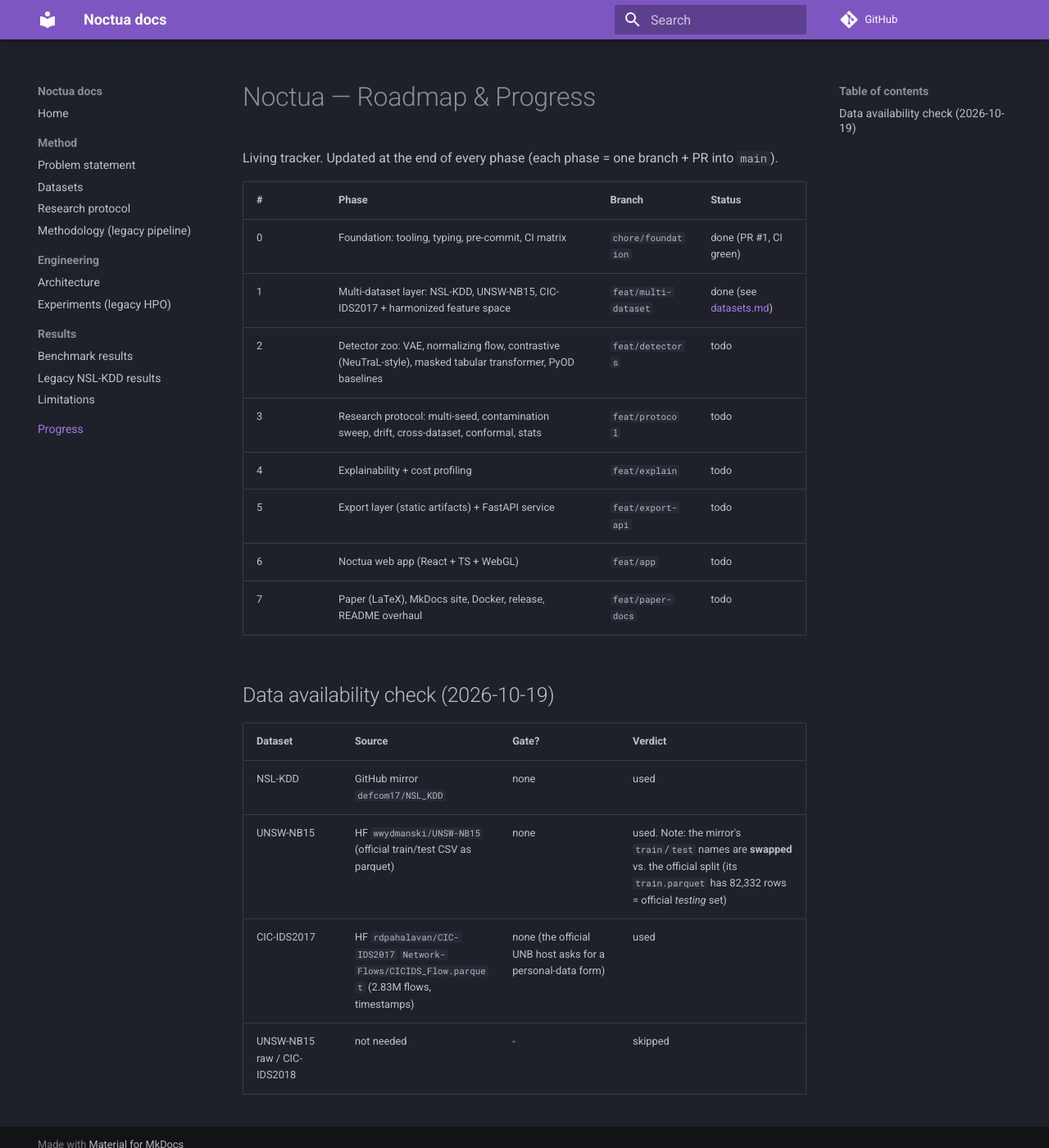
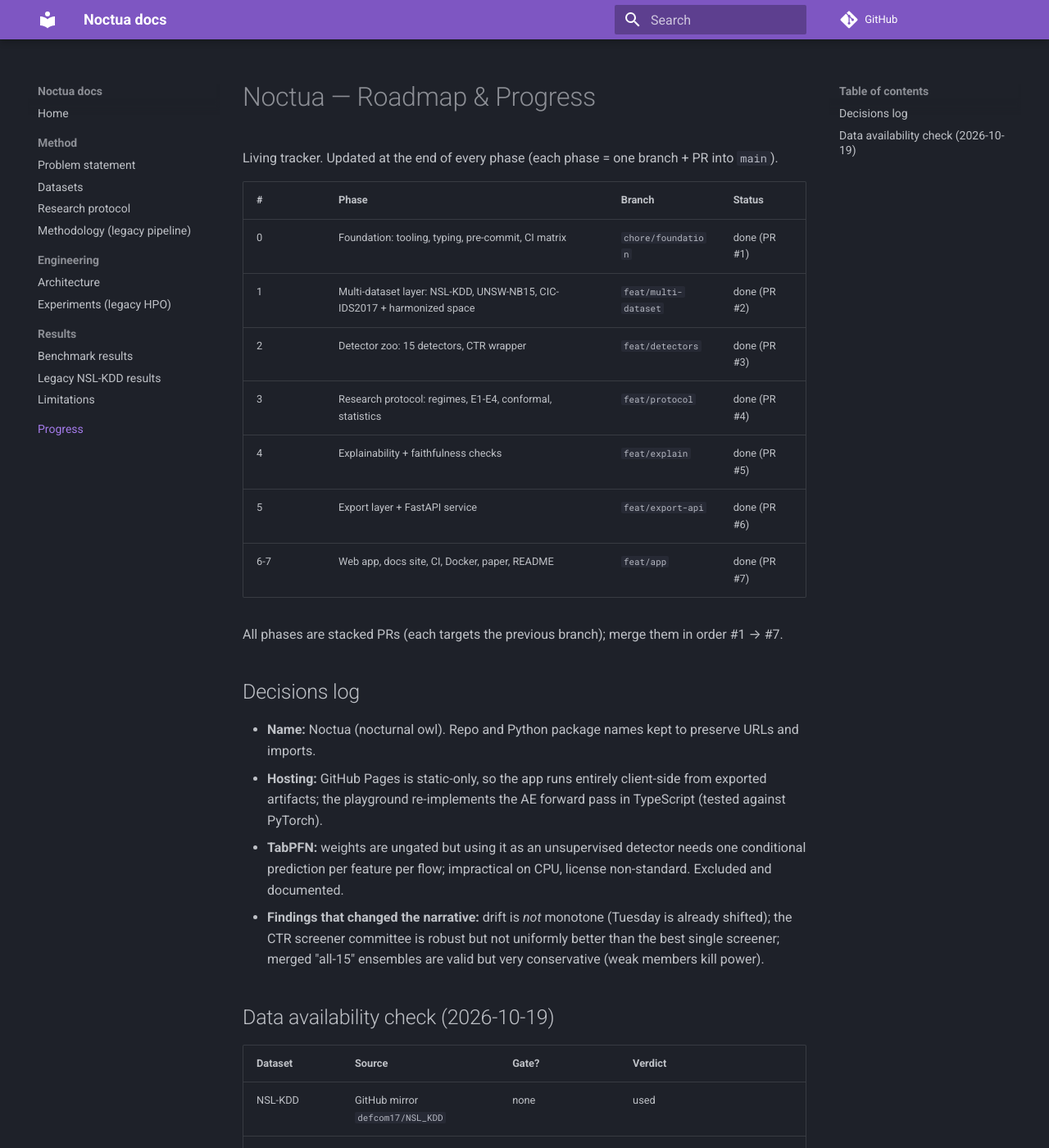
Before and after one commit to fragompul/unsupervised-anomaly-network-intrusion, an MkDocs documentation site: the page built from docs/PROGRESS.md, in a window 1280 px wide and 1400 px high. Shown: the whole window at 82% size. Built offline with MkDocs 1.6.1 and Material for MkDocs 9.7.7, drawn with Linux system fonts in a browser that asks for light colours; comment, search, counter and statistics services are not loaded.

Commit message:
docs: add changelog, finalize progress tracker and decisions log
Co-Authored-By: Claude Sonnet 5.5 <noreply@anthropic.com>

```diff
--- a/docs/PROGRESS.md
+++ b/docs/PROGRESS.md
@@ -4,14 +4,26 @@ Living tracker. Updated at the end of every phase (each phase = one branch + PR
 
 | # | Phase | Branch | Status |
 |---|-------|--------|--------|
-| 0 | Foundation: tooling, typing, pre-commit, CI matrix | `chore/foundation` | done (PR #1, CI green) |
-| 1 | Multi-dataset layer: NSL-KDD, UNSW-NB15, CIC-IDS2017 + harmonized feature space | `feat/multi-dataset` | done (see [datasets.md](datasets.md)) |
-| 2 | Detector zoo: VAE, normalizing flow, contrastive (NeuTraL-style), masked tabular transformer, PyOD baselines | `feat/detectors` | todo |
-| 3 | Research protocol: multi-seed, contamination sweep, drift, cross-dataset, conformal, stats | `feat/protocol` | todo |
-| 4 | Explainability + cost profiling | `feat/explain` | todo |
-| 5 | Export layer (static artifacts) + FastAPI service | `feat/export-api` | todo |
-| 6 | Noctua web app (React + TS + WebGL) | `feat/app` | todo |
-| 7 | Paper (LaTeX), MkDocs site, Docker, release, README overhaul | `feat/paper-docs` | todo |
+| 0 | Foundation: tooling, typing, pre-commit, CI matrix | `chore/foundation` | done (PR #1) |
+| 1 | Multi-dataset layer: NSL-KDD, UNSW-NB15, CIC-IDS2017 + harmonized space | `feat/multi-dataset` | done (PR #2) |
+| 2 | Detector zoo: 15 detectors, CTR wrapper | `feat/detectors` | done (PR #3) |
+| 3 | Research protocol: regimes, E1-E4, conformal, statistics | `feat/protocol` | done (PR #4) |
+| 4 | Explainability + faithfulness checks | `feat/explain` | done (PR #5) |
+| 5 | Export layer + FastAPI service | `feat/export-api` | done (PR #6) |
+| 6-7 | Web app, docs site, CI, Docker, paper, README | `feat/app` | done (PR #7) |
+
+All phases are stacked PRs (each targets the previous branch); merge them in order #1 → #7.
+
+## Decisions log
+
+* **Name:** Noctua (nocturnal owl). Repo and Python package names kept to preserve URLs and imports.
+* **Hosting:** GitHub Pages is static-only, so the app runs entirely client-side from exported
+  artifacts; the playground re-implements the AE forward pass in TypeScript (tested against PyTorch).
+* **TabPFN:** weights are ungated but using it as an unsupervised detector needs one conditional
+  prediction per feature per flow; impractical on CPU, license non-standard. Excluded and documented.
+* **Findings that changed the narrative:** drift is *not* monotone (Tuesday is already shifted);
+  the CTR screener committee is robust but not uniformly better than the best single screener;
+  merged "all-15" ensembles are valid but very conservative (weak members kill power).
 
 ## Data availability check (2026-10-19)
 
```
Also changed, not shown: CHANGELOG.md (added, +25 -0 lines), 1 other file.
